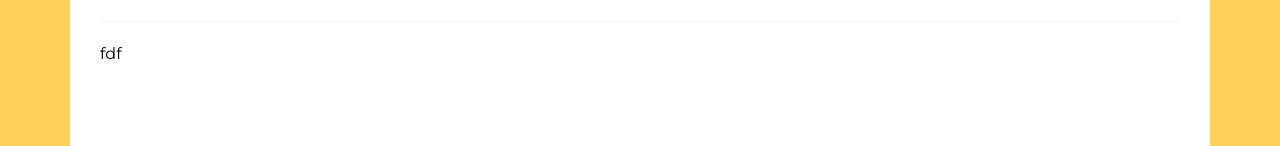
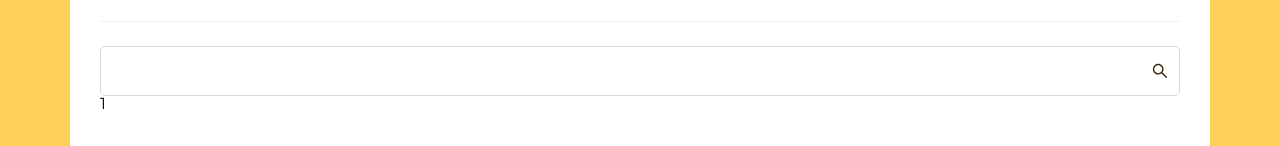
Before and after one commit to dhsoul13/honey_shop, a React (Create React App) app: page /shop in a window 1280 px wide. Shown: the part 233-379 px from the top of the page. Built offline with nearby package versions, Linux system fonts and the light colour scheme.

Commit message:
feat: :art: Добавлен фильтер

```diff
--- a/package.json
+++ b/package.json
@@ -3,6 +3,7 @@
   "version": "0.1.0",
   "private": true,
   "dependencies": {
+    "@ant-design/icons": "^5.1.0",
     "@testing-library/jest-dom": "^5.14.1",
     "@testing-library/react": "^13.0.0",
     "@testing-library/user-event": "^13.2.1",
--- a/src/components/screen/shopScreen/index.tsx
+++ b/src/components/screen/shopScreen/index.tsx
@@ -1,11 +1,17 @@
 import { DefaultLayout } from 'src/components/layout/ScreenLayout';
 import styles from './shopScreen.module.scss';
+import { FiltersProduct } from 'src/components/ui';
 
 export const ShopScreen: React.FC = () => {
   return (
     <div className={styles.container}>
       <div className={styles.content}>
-        <DefaultLayout title="Наша продукция">fdf</DefaultLayout>
+        <DefaultLayout title="Наша продукция">
+          <>
+            <FiltersProduct />
+          </>
+          1
+        </DefaultLayout>
       </div>
     </div>
   );
--- /dev/null
+++ b/src/components/ui/filters/index.tsx
@@ -0,0 +1,9 @@
+import { SearchInput } from '../input';
+
+export const FiltersProduct = () => {
+  return (
+    <>
+      <SearchInput />
+    </>
+  );
+};
--- a/src/components/ui/index.ts
+++ b/src/components/ui/index.ts
@@ -1,4 +1,4 @@
 export * from './header';
 export * from './footer';
+export * from './input';
 export * from './filters';
-export * from './input';
```
Also changed, not shown: 2 other files (tests, documents, lock files or other folders).
